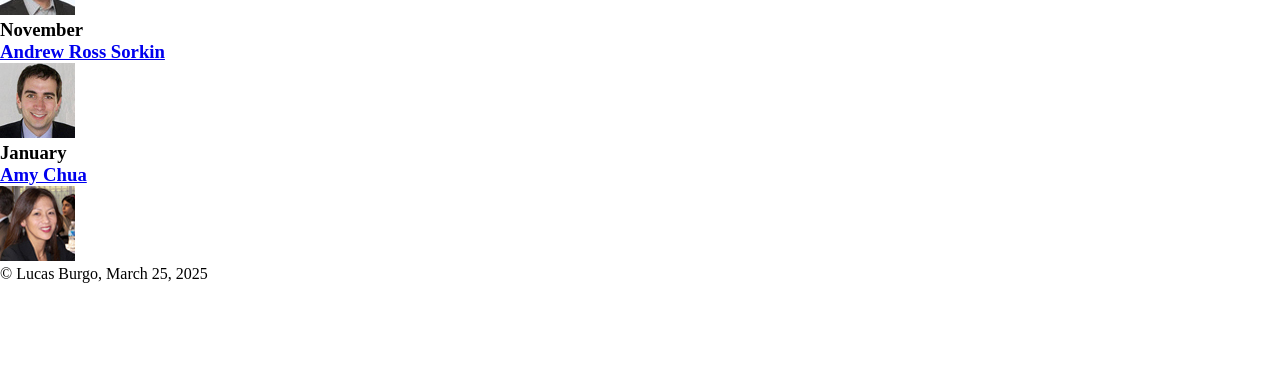
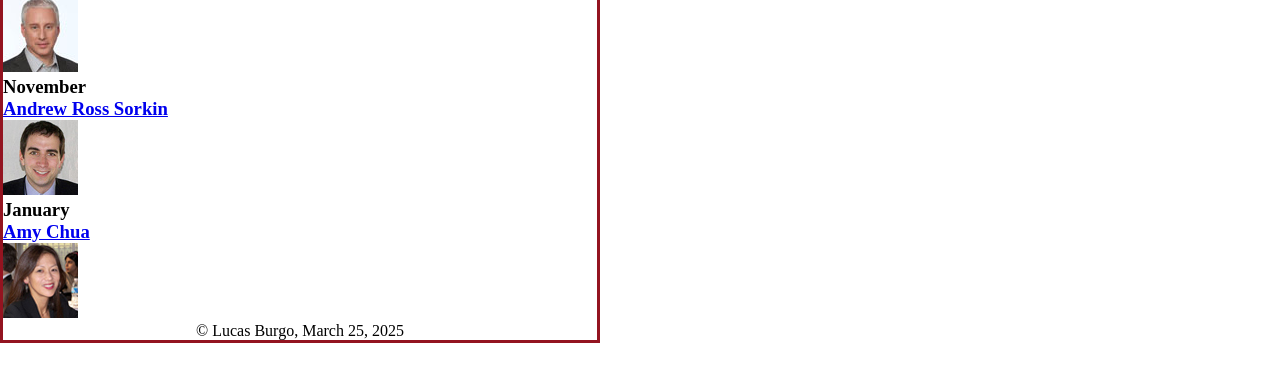
Before and after one commit to LucasBurgo/A06, a plain HTML site: page index.html in a window 1280 px wide. Shown: the part 383-764 px from the top of the page. Drawn offline with Linux system fonts and the light colour scheme.

Commit message:
Update index.html

```diff
--- a/index.html
+++ b/index.html
@@ -16,6 +16,14 @@
 		.header-text {
         		margin-left: 20px;
         	}
+			body {
+			width: 600px;
+			margin: 0auto;
+			border: 3px solid #931420;
+			}
+		footer {
+			text-align: center;
+		}
 		</style>
 	</head>
 	<header>
```
